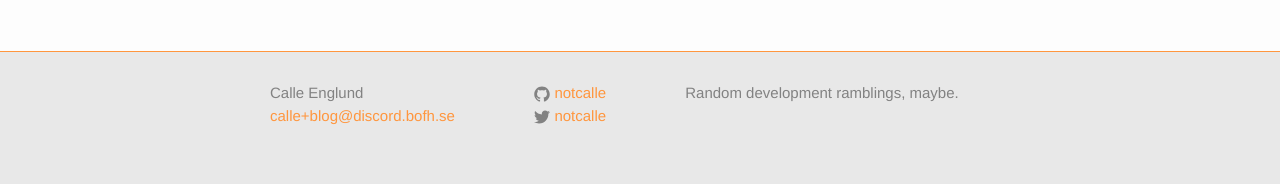
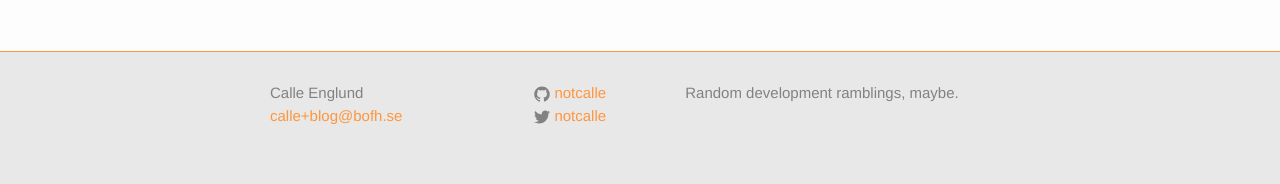
Before and after one commit to notCalle/notcalle.github.io, a Jekyll site: the page built from index.html, in a window 1280 px wide. Shown: the part 2202-2386 px from the top of the page. Built offline with Jekyll 4.4.1, drawn with Linux system fonts in a browser that asks for light colours; comment, search, counter and statistics services are not loaded.

Commit message:
Change domain to notfiles.xyz

```diff
--- a/CNAME
+++ b/CNAME
@@ -1 +1 @@
-blog.discord.bofh.se
+notfiles.xyz
--- a/_config.yml
+++ b/_config.yml
@@ -11,14 +11,14 @@ author: notcalle
 description: > # this means to ignore newlines until "baseurl:"
   Random development ramblings, maybe.
 baseurl: "" # the subpath of your site, e.g. /blog
-url: "http://blog.discord.bofh.se" # the base hostname & protocol for your site
+url: "http://notfiles.xyz" # the base hostname & protocol for your site
 twitter:
   username: notcalle
 github:
   username: notcalle
 social:
   name: Calle Englund
-  email: calle+blog@discord.bofh.se
+  email: calle+blog@bofh.se
   links:
     - https://twitter.com/notcalle
 
```
